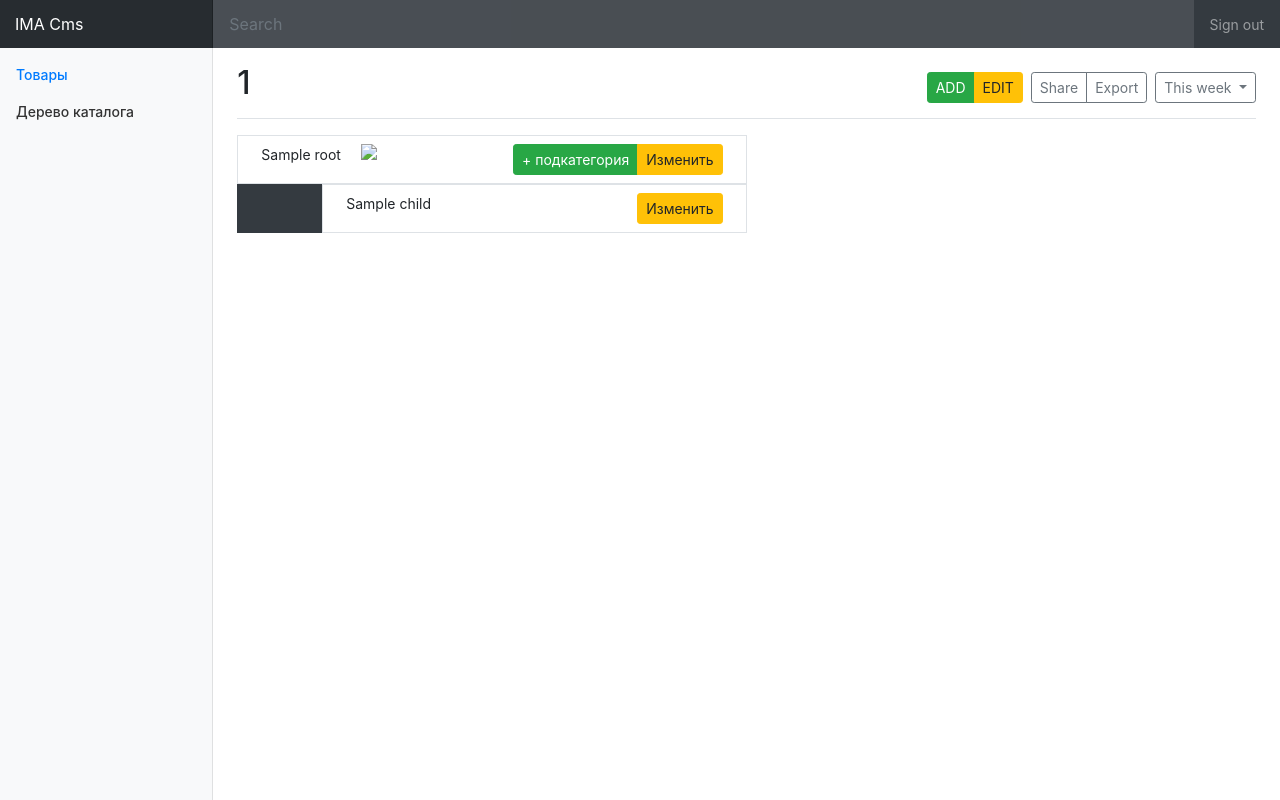
After one commit to AYeropudov/solome, a Django app: template templates/cms/catalog/tree.html in a window 1280 px wide. The commit adds this page. Run offline with Django 3.2, Linux system fonts and the light colour scheme; the template is opened without the code that fills it: most values are stand-ins (such as "Sample title", 1, 10 or a date in 2020); some libraries are stand-ins or nearby versions.

```diff
--- a/cms/urls.py
+++ b/cms/urls.py
@@ -4,6 +4,7 @@ from cms.views import IndexView
 from cms.views import ProductsView
 from cms.views import ProductsAddView
 from cms.views import ProductsEditView
+from cms.views import TreeView
 
 
 urlpatterns = [
@@ -11,4 +12,5 @@ urlpatterns = [
     path('products/', ProductsView.as_view(), name='cms.product.list'),
     path('products/add', ProductsAddView.as_view(), name='cms.product.add'),
     path('products/edit/<int:product_id>', ProductsEditView.as_view(), name='cms.product.edit'),
+    path('catalog/', TreeView.as_view(), name='cms.tree'),
 ]
--- a/cms/views/__init__.py
+++ b/cms/views/__init__.py
@@ -1,2 +1,3 @@
 from .index import IndexView
 from .products import ProductsView, ProductsAddView, ProductsEditView
+from .catalog import TreeView
--- /dev/null
+++ b/cms/views/catalog/__init__.py
@@ -0,0 +1 @@
+from .tree import TreeView
--- a/shop/models/catalog.py
+++ b/shop/models/catalog.py
@@ -50,6 +50,12 @@ class CatalogImage(models.Model):
                                processors=[ResizeToFill(width=370, height=370)],
                                format='PNG',
                                options={'quality': 60})
+
+    editor = ImageSpecField(source='link',
+                            processors=[ResizeToFill(width=100, height=100)],
+                            format='PNG',
+                            options={'quality': 60})
+
     is_delete = models.BooleanField(default=False, blank=True)
 
     def __str__(self):
--- a/templates/cms/base.html
+++ b/templates/cms/base.html
@@ -8,7 +8,7 @@
     <meta name="author" content="">
     <link rel="icon" href="{% static "favicon.ico" %}">
 
-    <title>Dashboard Template for Bootstrap</title>
+    <title>Dashboard IMA CMS</title>
 
     <!-- Bootstrap core CSS -->
     <link href="{% static "cms/css/bootstrap.min.css" %}" rel="stylesheet">
@@ -21,7 +21,7 @@
 
 <body>
 <nav class="navbar navbar-dark sticky-top bg-dark flex-md-nowrap p-0">
-    <a class="navbar-brand col-sm-3 col-md-2 mr-0" href="#">Company name</a>
+    <a class="navbar-brand col-sm-3 col-md-2 mr-0" href="#">IMA Cms</a>
     <input class="form-control form-control-dark w-100" type="text" placeholder="Search" aria-label="Search">
     <ul class="navbar-nav px-3">
         <li class="nav-item text-nowrap">
@@ -38,7 +38,13 @@
                     <li class="nav-item">
                         <a class="nav-link active" href="/cms/products">
                             <span data-feather="home"></span>
-                            Товары <span class="sr-only">(current)</span>
+                            Товары
+                        </a>
+                    </li>
+                    <li class="nav-item">
+                        <a class="nav-link" href="/cms/catalog">
+                            <span data-feather="home"></span>
+                            Дерево каталога
                         </a>
                     </li>
                 </ul>
--- /dev/null
+++ b/templates/cms/catalog/tree.html
@@ -0,0 +1,43 @@
+{% extends 'cms/base.html' %}
+{% block content %}
+    {% include 'cms/products/tool.html' %}
+    <div class="container-fluid">
+        {% for root in tree %}
+            <div class="row">
+                <div class="col-md-6 border">
+                    <div class="d-inline-flex p-2">
+                        {{ root.title }}
+                    </div>
+                    <div class="d-inline-flex p-2">
+                        {% if root.img %}<img src="{{ root.img.editor.url }}">{% endif %}
+                    </div>
+                    <div class="d-inline-flex p-2 float-right">
+                        <div class="btn-toolbar">
+                            <div class="btn-group">
+                                <a class="btn btn-sm btn-success" href="">+ подкатегория</a>
+                                <a class="btn btn-sm btn-warning">Изменить</a>
+                            </div>
+                        </div>
+                    </div>
+                </div>
+            </div>
+            {% for child in root.child %}
+                <div class="row">
+                    <div class="col-md-1 bg-dark"></div>
+                    <div class="col-md-5 border">
+                        <div class="d-inline-flex p-2">{{ child.title }}</div>
+                        <div class="d-inline-flex p-2 float-right">
+                            <div class="btn-toolbar">
+                                <div class="btn-group">
+                                    <a class="btn btn-sm btn-warning">Изменить</a>
+                                </div>
+                            </div>
+                        </div>
+                    </div>
+                </div>
+            {% endfor %}
+
+        {% endfor %}
+
+    </div>
+{% endblock %}
--- a/templates/cms/products/list-item.html
+++ b/templates/cms/products/list-item.html
@@ -1,6 +1,6 @@
 <tr>
-    <td><a href="{% url 'cms.product.edit' product_id=product.pk %}">EDIT</a> <input type="checkbox" name="product[]"
-                                                                                     value="{{ product.pk }}"/></td>
+    <td><a href="{% url 'cms.product.edit' product_id=product.pk %}">EDIT</a>
+        <input type="checkbox" name="product[]" value="{{ product.pk }}"/></td>
     <td>{{ product.pk }}</td>
     <td>{{ product.title }}</td>
     <td>{% for cat in  product.producttocatalog_set.all %}{{ cat.catalog }}, {% endfor %}</td>
```
Also changed, not shown: cms/views/catalog/tree.py (added, +21 -0 lines).
